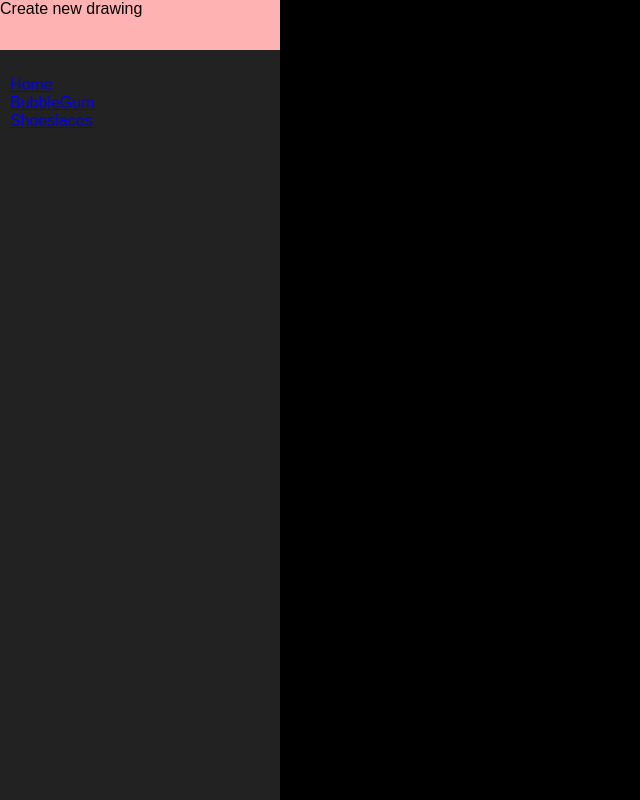
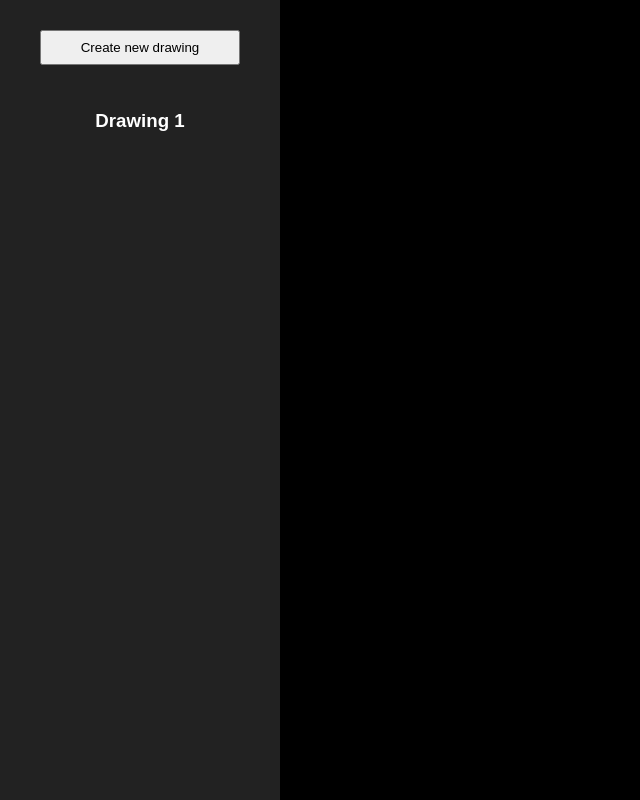
Before and after one commit to bulletaudio/sketchbox, a React (Create React App) app: page / in a window 1280 px wide. Shown: the whole page, without its empty margins (0-640 px from the left). Built offline with nearby package versions, Linux system fonts and the light colour scheme.

Commit message:
Just added ability to add drawings

```diff
--- a/src/App.js
+++ b/src/App.js
@@ -1,61 +1,78 @@
 import React, { Component } from 'react';
+import { BrowserRouter as Router, Route, Link } from 'react-router-dom';
 import logo from './logo.svg';
-import './App.css';
-import { BrowserRouter as Router, Route, Link } from 'react-router-dom';
+import './CSS/App.css';
+
 import Canvas from './canvas';
-const routes = [
-  {
-    path: '/',
-    exact: true,
-    sidebar: () => <div>Home</div>,
-    main: () => <h2>home</h2>,
-  },
-  {
-    path: '/',
-    exact: true,
-    sidebar: () => <div>bubblegum</div>,
-    main: () => <h2>bubblegum</h2>,
-  },
-  {
-    path: '/',
-    exact: true,
-    sidebar: () => <div>shoelaces</div>,
-    main: () => <h2>shoelaces</h2>,
-  },
-]
+import SideNav from './sideNav';
+
 
 class App extends Component {
+
+
+  state = {
+    drawings: []
+  }
+
+  currentDrawing;
+
+  //** Drawing schema
+  //{
+  //   id:0,
+  //   name: "Drawing 1",
+  //   line: []
+  // }
+
+  componentDidMount() {
+    this.createNewDrawing()
+  }
+
+
   render() {
     return (
       <div className="rowC">
-      <Router className="App">
-        <div style={{display:'flex', height: '100vh', width: '24%'}}>
-          <div className= "Create-bar" style={{
-            width: '100%',
-            background: '#222222'
-          }}>
-            <div style={{
-              height: '50px',
-              width: '100%',
-              background: '#FFB2B2'
-            }}>
-              <a>Create new drawing</a>
-            </div>
-            <ul style={{listStyleType: 'none', padding:'10px'}}>
-              <li> <Link to="/">Home</Link></li>
-              <li> <Link to="/bubblegum">BubbleGum</Link></li>
-              <li> <Link to="/shoeslaces">Shoeslaces</Link></li>
-            </ul>
-
-          </div>
-        </div>
-
-
-      </Router>
-      <Canvas/>
+      <SideNav app={this}/>
+      <Canvas app={this}/>
       </div>
     );
   }
+
+  createNewDrawing = () => {
+    const drawingsLength = this.state.drawings.length;
+    const name = `Drawing ${drawingsLength + 1}`;
+
+    const drawing = {
+      id: drawingsLength,
+      name: name,
+      line: []
+    }
+    this.addDrawingToList(drawing)
+
+    const drawings = this.state.drawings
+
+    this.currentDrawing = drawing
+  }
+
+  addDrawingToList = (drawing) => {
+    var newDrawings = this.state.drawings;
+    newDrawings.push(drawing);
+    this.setState({
+      drawings: newDrawings
+    })
+  }
+
+
+  getCurrentDrawing = () => {
+    return this.state.drawings.find((drawing) => {
+        return (drawing.id === this.currentDrawing.id)[0];
+    })
+  }
+
+  updateLineOfCurrentDrawing = (positionData) => {
+    this.currentDrawing.line = this.currentDrawing.line.concat(positionData);
+  }
+
+
 }
 
 export default App;
--- a/src/App.css
+++ b/src/CSS/App.css
@@ -32,7 +32,7 @@
 .rowC {
   display:flex;
   flex-direction:row;
-  justify-content: left;
+  background-color: black;
 }
 
 @keyframes App-logo-spin {
--- /dev/null
+++ b/src/CSS/sideNav.css
@@ -0,0 +1,20 @@
+.Create-New-Button {
+    display: block;
+    margin-left: auto;
+    margin-right: auto;
+    margin-top: 30px;
+    height: 35px;
+    width: 200px;
+}
+
+.Side-Nav {
+    display:flex;
+    height: 100vh;
+    width: 24%;
+    background: '#222222';
+}
+
+.Drawing-Name {
+    text-align: center;
+    color: white;
+}
--- a/src/canvas.js
+++ b/src/canvas.js
@@ -1,5 +1,5 @@
 import React, { Component } from 'react';
-
+import './CSS/canvas.css';
 
 class Canvas extends Component {
     constructor(props) {
@@ -14,7 +14,7 @@ class Canvas extends Component {
     isPainting = false
     userStrokeStyle = '#EE92C2';
     guestStrokeStyle = '#F0C987';
-    line = [] //This is where the paint data will be stored;
+    // line = [] //This is where the paint data will be stored;
 
     prevPos = { offsetX: 0, offsetY: 0 };
 
@@ -40,7 +40,6 @@ class Canvas extends Component {
         this.ctx.stroke();
         this.prevPos = { offsetX, offsetY }
 
-
     }
 
     // User clicks -> Indicate is painting & store positions + offsets
@@ -63,7 +62,8 @@ class Canvas extends Component {
             };
 
             // Add position to the line array
-            this.line = this.line.concat(positionData);
+            // this.line = this.line.concat(positionData);
+            this.props.app.updateLineOfCurrentDrawing(positionData)
 
             this.paint(this.prevPos, offSetData, this.userStrokeStyle);
 
@@ -87,6 +87,7 @@ class Canvas extends Component {
             onMouseUp={this.endPaintEvent}
             onMouseMove={this.onMouseMove}
           />
+        //   <button onClick={this.props.foo(param)}></button>
         );
       }
 
--- a/src/index.js
+++ b/src/index.js
@@ -1,7 +1,7 @@
 import React from 'react';
 import ReactDOM from 'react-dom';
 import App from './App';
-import './index.css';
+import './CSS/index.css';
 
 ReactDOM.render(
   <App />,
--- /dev/null
+++ b/src/sideNav.js
@@ -0,0 +1,34 @@
+import React, { Component } from 'react';
+import { BrowserRouter as Router, Route, Link } from 'react-router-dom';
+import './CSS/sideNav.css';
+
+
+class SideNav extends Component {
+    render() {
+      const drawings = this.props.app.state.drawings;
+
+        return (
+            <Router>
+            <div className="Side-Nav">
+              <div style={{
+                width: '100%',
+                background: '#222222'
+              }}>
+                <button onClick={this.props.app.createNewDrawing} className="Create-New-Button" style={{
+                  }}>Create new drawing</button>
+
+                <ul style={{listStyleType: 'none', padding:'10px'}}>
+                    {
+                      drawings.map((drawing) => {
+                      return <li><h3 className="Drawing-Name">{drawing.name}</h3></li>
+                    })}
+                </ul>
+              </div>
+            </div>
+
+          </Router>
+        )
+    }
+}
+
+export default SideNav;
```
Also changed, not shown: src/CSS/canvas.css (renamed from src/canvas.css), src/CSS/index.css (renamed from src/index.css).
